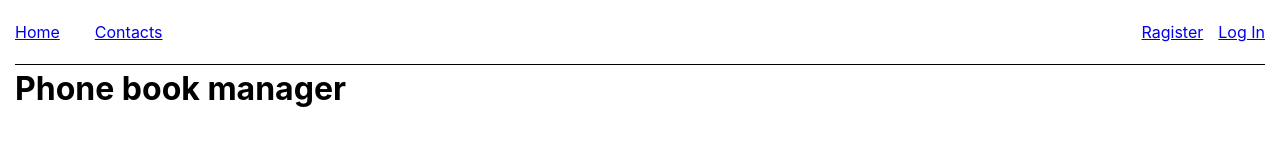
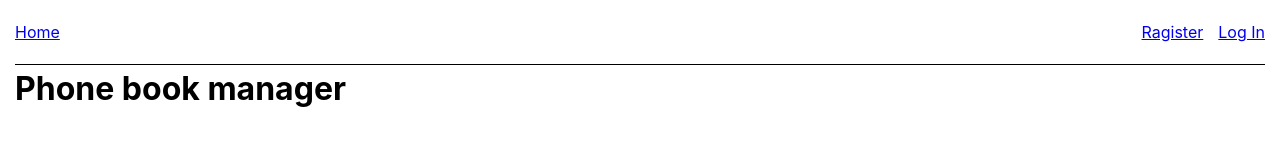
Before and after one commit to roman-vashchenko/goit-react-hw-08, a React (Vite) app: page / in a window 1280 px wide. Shown: the top 160 px of the page. Built offline with nearby package versions, Linux system fonts and the light colour scheme; the HTML template or start-up script is replaced by a standard one.

Commit message:
Update Navigation.jsx

```diff
--- a/src/components/Navigation/Navigation.jsx
+++ b/src/components/Navigation/Navigation.jsx
@@ -1,7 +1,10 @@
 import { NavLink } from "react-router-dom";
 import css from "../Navigation/Navigation.module.css";
+import { selectisLoggedIn } from "../../redux/auth/selectors";
+import { useSelector } from "react-redux";
 
 const Navigation = () => {
+  const isLoggedIn = useSelector(selectisLoggedIn);
   return (
     <div>
       <ul className={css.list}>
@@ -10,11 +13,13 @@ const Navigation = () => {
             Home
           </NavLink>
         </li>
-        <li>
-          <NavLink className={css.link} to="/contacts">
-            Contacts
-          </NavLink>
-        </li>
+        {isLoggedIn && (
+          <li>
+            <NavLink className={css.link} to="/contacts">
+              Contacts
+            </NavLink>
+          </li>
+        )}
       </ul>
     </div>
   );
```
